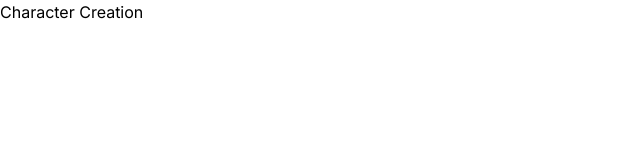
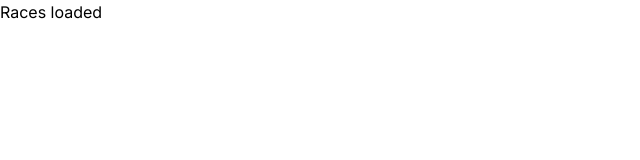
Before and after one commit to Tactenator/baldur-builder, a Next.js app: page /character-creation in a window 1280 px wide. Shown: the top 160 px of the page, without its empty margins (0-640 px from the left). Built offline with nearby package versions, Linux system fonts and the light colour scheme.

Commit message:
working on components

```diff
--- a/app/character-creation/page.js
+++ b/app/character-creation/page.js
@@ -1,5 +1,9 @@
+import Races from "@/components/races";
+
 export default function CharacterCreation() {
     return(
-        <div>Character Creation</div>
+        <div>
+            <Races></Races>
+        </div>
     );
 }
--- /dev/null
+++ b/components/classes.js
@@ -0,0 +1,7 @@
+const Classes = () => {
+    return (
+        <div>Classes loaded</div>
+     );
+}
+
+export default Classes;
--- /dev/null
+++ b/components/races.js
@@ -0,0 +1,7 @@
+const Races = () => {
+    return (
+        <div>Races loaded</div>
+     );
+}
+
+export default Races;
```
Also changed, not shown: app/page.js (+2 -1 lines).
